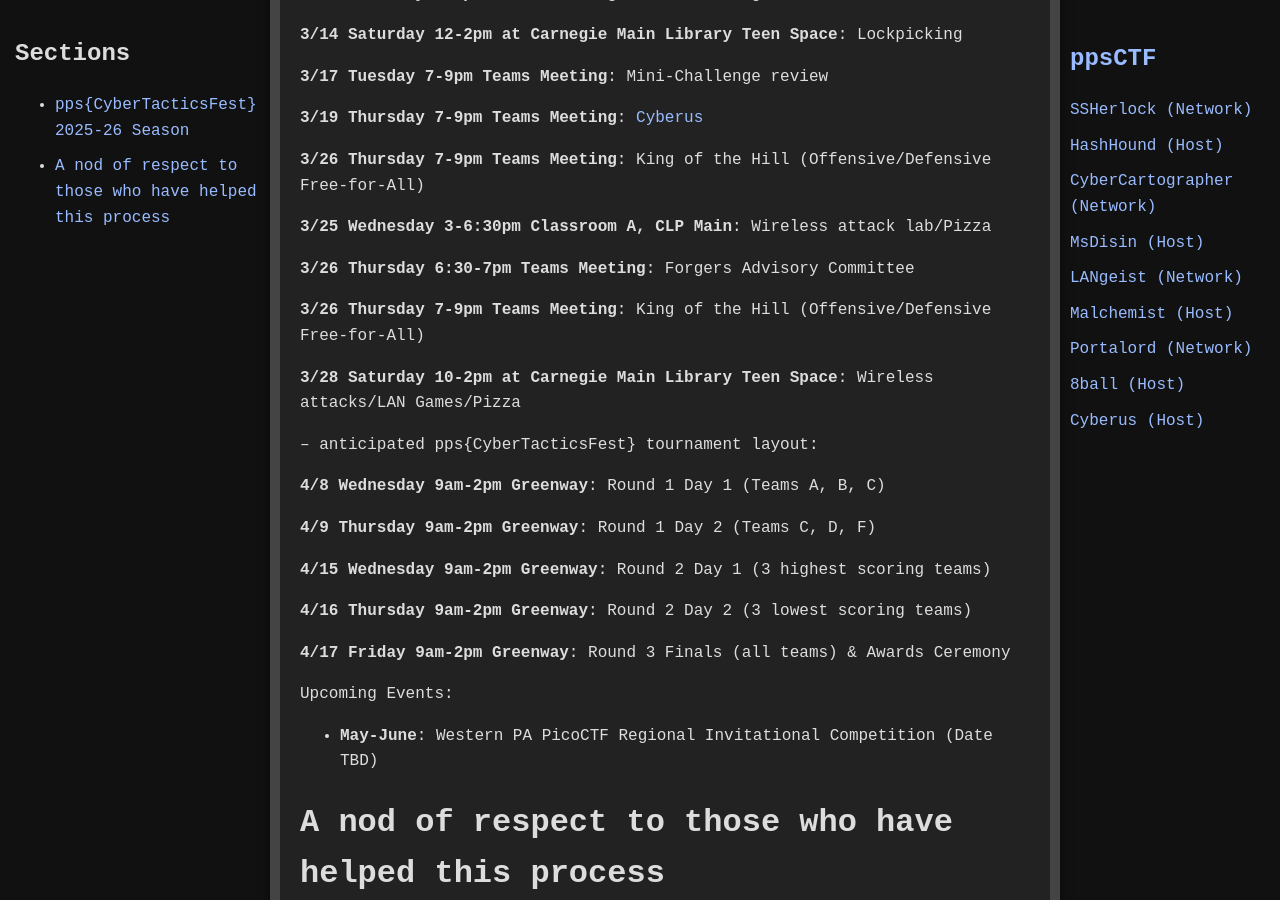
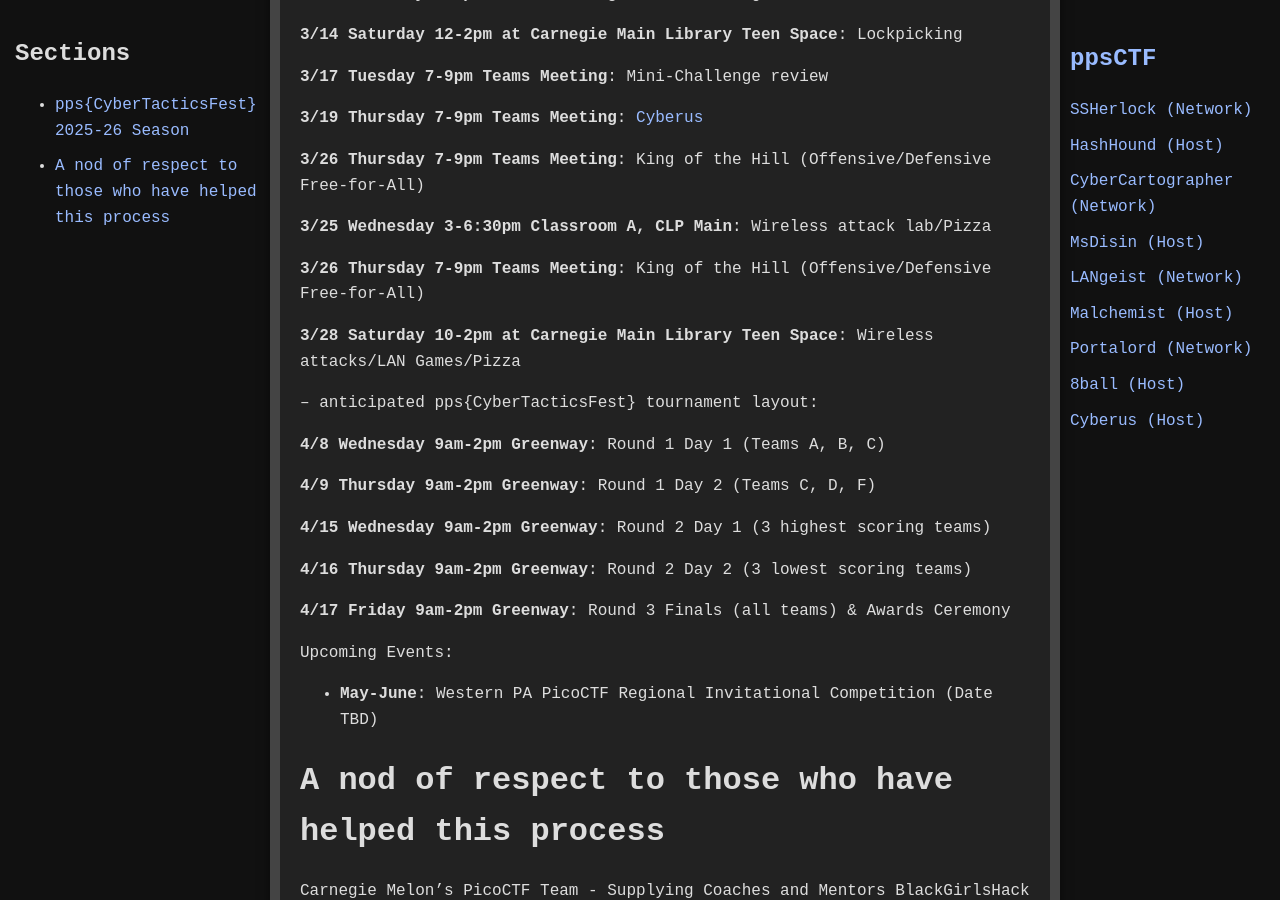
Before and after one commit to jboyce1/ppsCTF, a Jekyll site: the page built from index.md, in a window 1280 px wide and 900 px high, scrolled down 991 px. Built offline with Jekyll 4.4.1, drawn with Linux system fonts in a browser that asks for light colours.

Commit message:
Update index.md

```diff
--- a/index.md
+++ b/index.md
@@ -55,8 +55,6 @@
 
 **3/25 Wednesday 3-6:30pm Classroom A, CLP Main**: Wireless attack lab/Pizza
 
-**3/26 Thursday 6:30-7pm Teams Meeting**: Forgers Advisory Committee
-
 **3/26 Thursday 7-9pm Teams Meeting**: King of the Hill (Offensive/Defensive Free-for-All)
 
 **3/28 Saturday 10-2pm at Carnegie Main Library Teen Space**: Wireless attacks/LAN Games/Pizza
```
